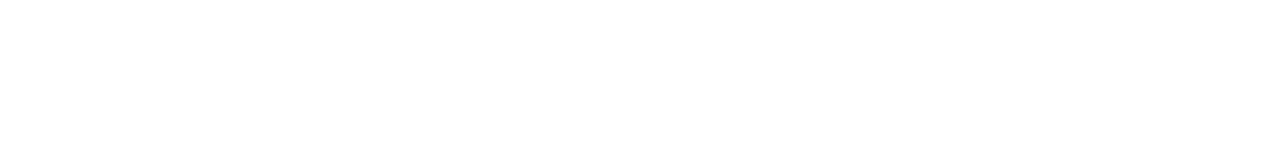
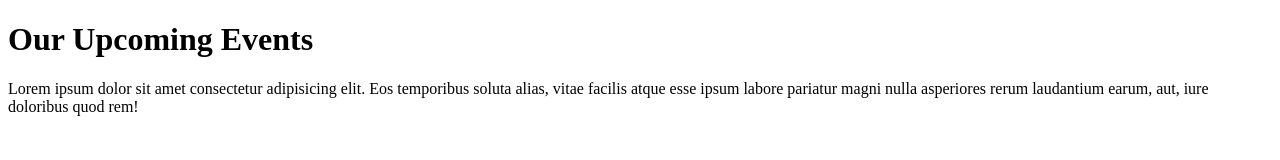
Before and after one commit to A11MA/collaborative-coffee-page, a plain HTML site: page index.html in a window 1280 px wide. Drawn offline with Linux system fonts and the light colour scheme.

Commit message:
Add body to HTML

```diff
--- a/index.html
+++ b/index.html
@@ -7,6 +7,15 @@
     <link rel="stylesheet" href="css/style.css">
 </head>
 <body>
+    <header>
+        <h1>Our Upcoming Events</h1>
+    </header>
+
+    <main>
+        <p>
+            Lorem ipsum dolor sit amet consectetur adipisicing elit. Eos temporibus soluta alias, vitae facilis atque esse ipsum labore pariatur magni nulla asperiores rerum laudantium earum, aut, iure doloribus quod rem!
+        </p>
+    </main>
 
 </body>
 </html>
```
